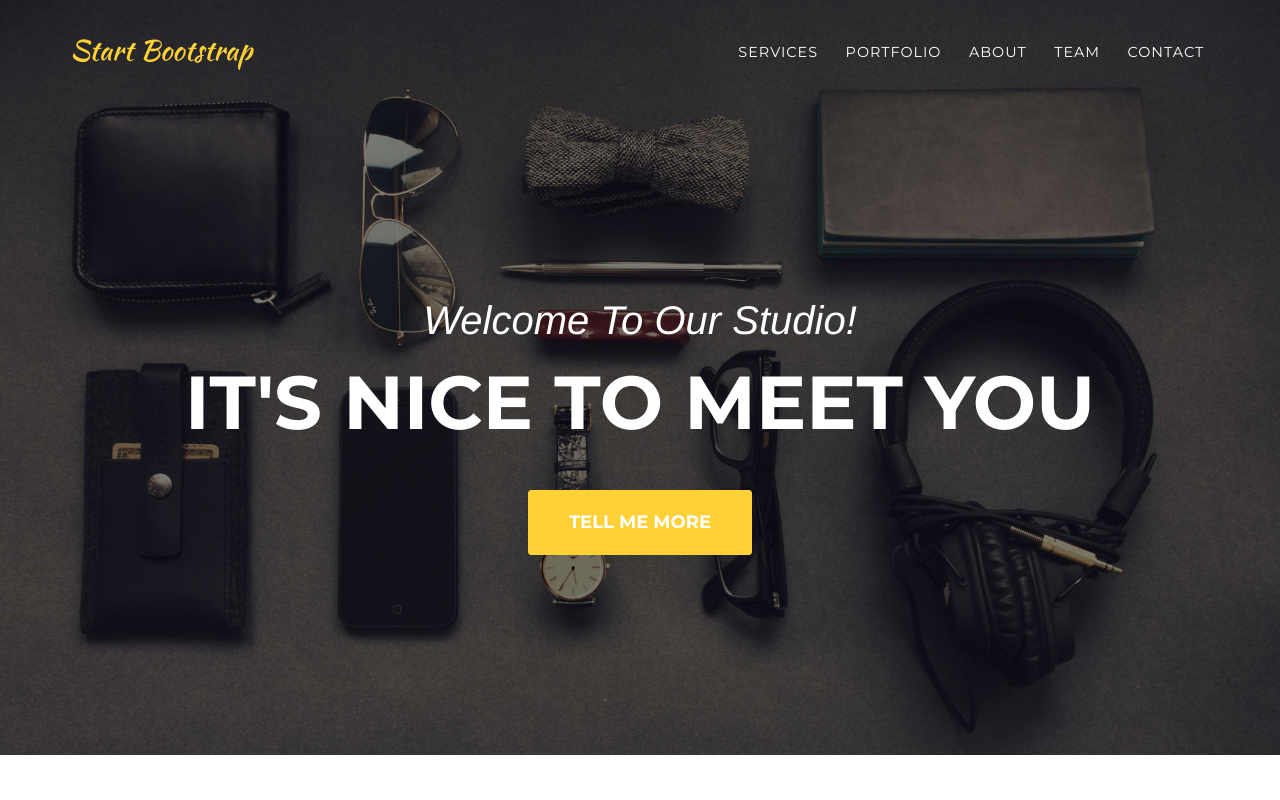
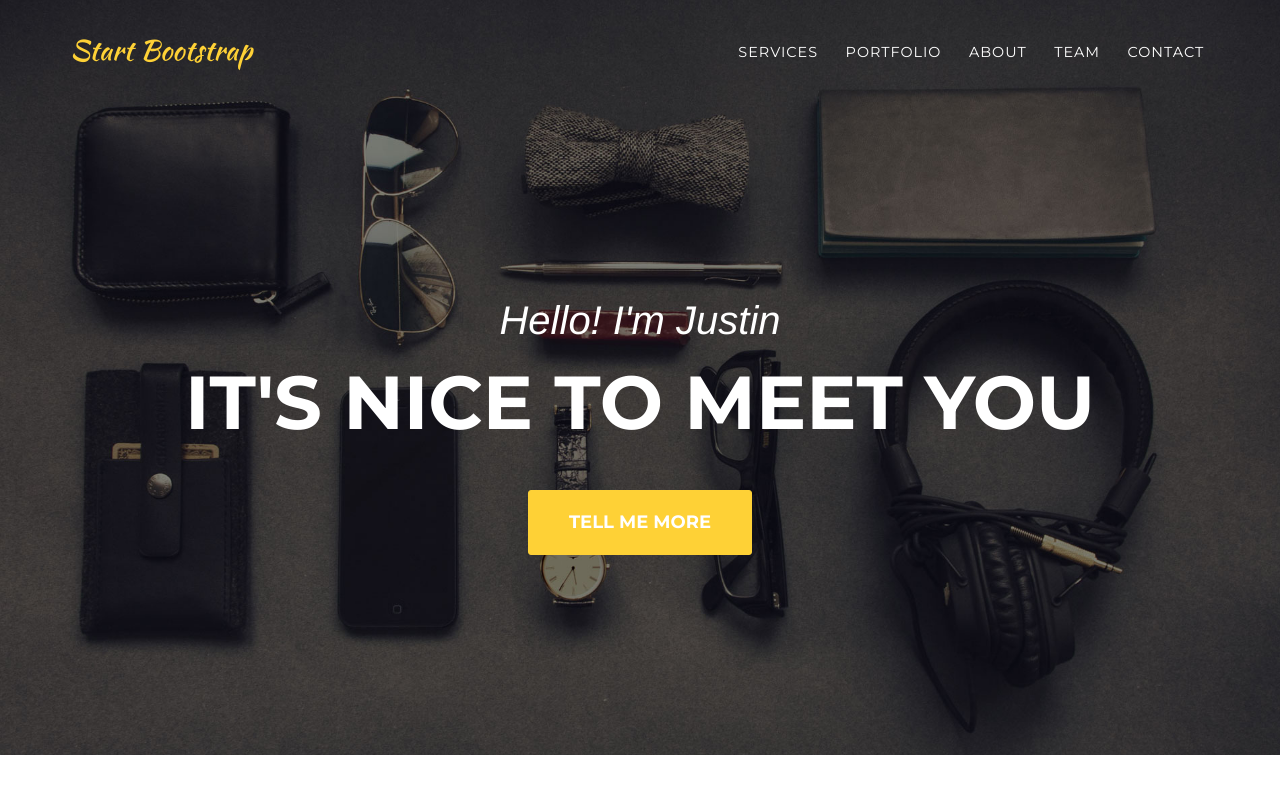
Before and after one commit to jusrjame/jusrjame.github.io, a website: page index.html in a window 1280 px wide. Shown: the top 800 px of the page. Drawn offline with nearby package versions, Linux system fonts and the light colour scheme; a web font is replaced by a local one.

Commit message:
simple change to .html added

```diff
--- a/index.html
+++ b/index.html
@@ -68,7 +68,7 @@
     <header>
         <div class="container">
             <div class="intro-text">
-                <div class="intro-lead-in">Welcome To Our Studio!</div>
+                <div class="intro-lead-in">Hello! I'm Justin</div>
                 <div class="intro-heading">It's Nice To Meet You</div>
                 <a href="#services" class="page-scroll btn btn-xl">Tell Me More</a>
             </div>
```
